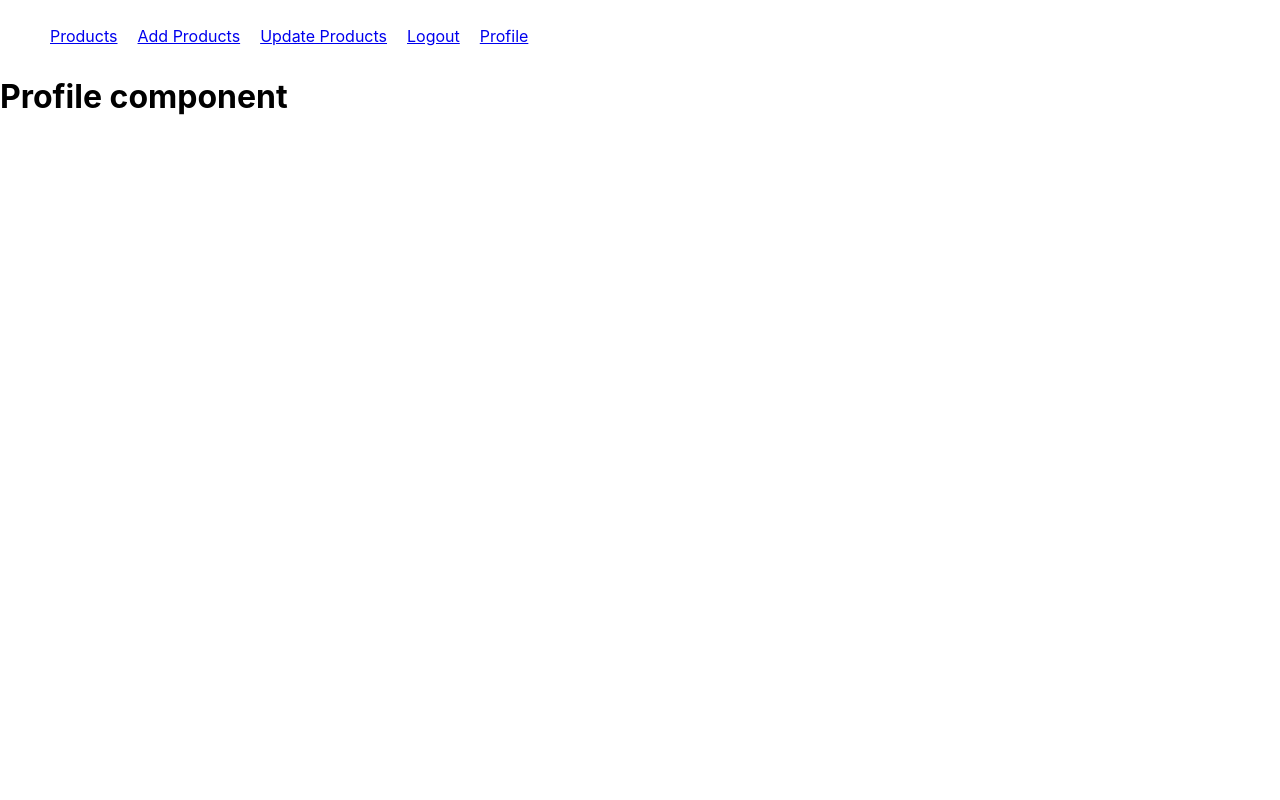
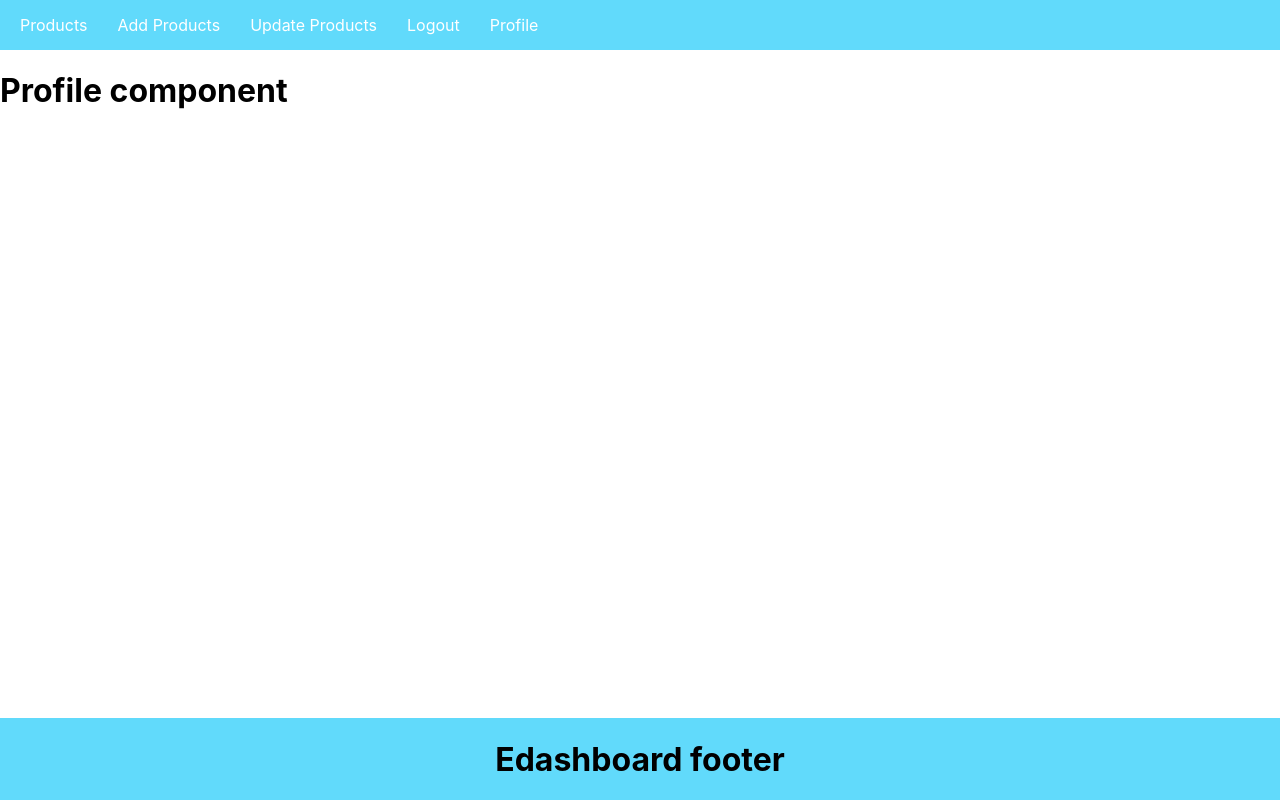
Before and after one commit to sahilmoktan/eDashboard, a React (Create React App) app in the folder front-end/: page /profile in a window 1280 px wide. Built offline with nearby package versions, Linux system fonts and the light colour scheme.

Commit message:
bacis changes ui and structure component

```diff
--- a/front-end/public/index.html
+++ b/front-end/public/index.html
@@ -27,6 +27,7 @@
     <title>React App</title>
   </head>
   <body>
+
     <noscript>You need to enable JavaScript to run this app.</noscript>
     <div id="root"></div>
     <!--
--- a/front-end/src/App.css
+++ b/front-end/src/App.css
@@ -3,8 +3,29 @@
   padding: 10px;
 }
 
+.nav-ul li a{
+  color: #fff;
+  padding: 5px;
+  text-decoration: none;
+}
+
+.nav-ul{
+  padding: 5px;
+  margin: 0;
+  background-color: #61dafb;
+}
+
+.footer{
+  position: absolute;
+  bottom: 0;
+  text-align: center;
+  width: 100%;
+  background-color: #61dafb;
+}
+
 @media (prefers-reduced-motion: no-preference) {
   .App-logo {
+    animation: App-logo-spin infinite 20s linear;
     animation: App-logo-spin infinite 20s linear;
   }
 }
--- a/front-end/src/App.js
+++ b/front-end/src/App.js
@@ -1,5 +1,6 @@
 import './App.css';
-import Nav from './Nav';
+import Footer from './Components/Footer';
+import Nav from './Components/Nav';
 import { BrowserRouter, Route, Routes } from 'react-router-dom';
 
 function App() {
@@ -16,6 +17,7 @@
 
       </Routes>
       </BrowserRouter>
+      <Footer/>
     </div>
   );
 }
--- /dev/null
+++ b/front-end/src/Components/Footer.js
@@ -0,0 +1,10 @@
+import React from 'react'
+
+function Footer() {
+  return (
+<div className="footer">
+    <h1>Edashboard footer</h1>
+</div>  )
+}
+
+export default Footer
```
Also changed, not shown: front-end/src/Components/Nav.js (renamed from front-end/src/Nav.js), front-end/src/logo.svg (deleted).
